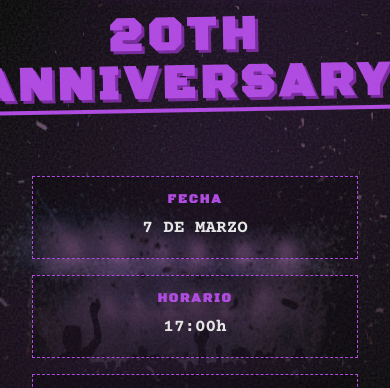
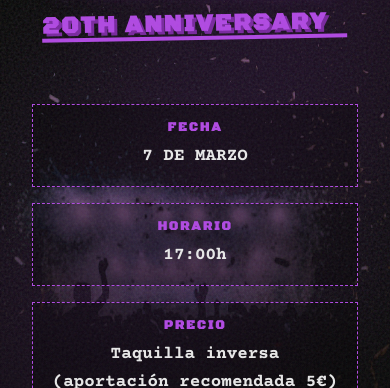
Before and after one commit to plastikaweb/queens-of-steel, a website: page index.html in a window 390 px wide. Shown: the part 448-836 px from the top of the page. Drawn offline with nearby package versions, Linux system fonts and the light colour scheme.

Commit message:
style: Center info item content using flexbox and adjust header H2 font size on small screens.

```diff
--- a/public/css/style.css
+++ b/public/css/style.css
@@ -198,6 +198,9 @@ header h1 span {
     background: rgba(0, 0, 0, 0.3);
     text-align: center;
     transition: 0.3s;
+    display: flex;
+    flex-direction: column;
+    justify-content: center;
 }
 
 .info-item:hover {
@@ -572,6 +575,11 @@ footer a:hover { color: #fff; }
         padding: 1.5rem;
         gap: 2rem;
     }
+
+    header h2 {
+        font-size: 1.5rem;
+        letter-spacing: 2px !important;
+    }
 }
 
 #map {
```
